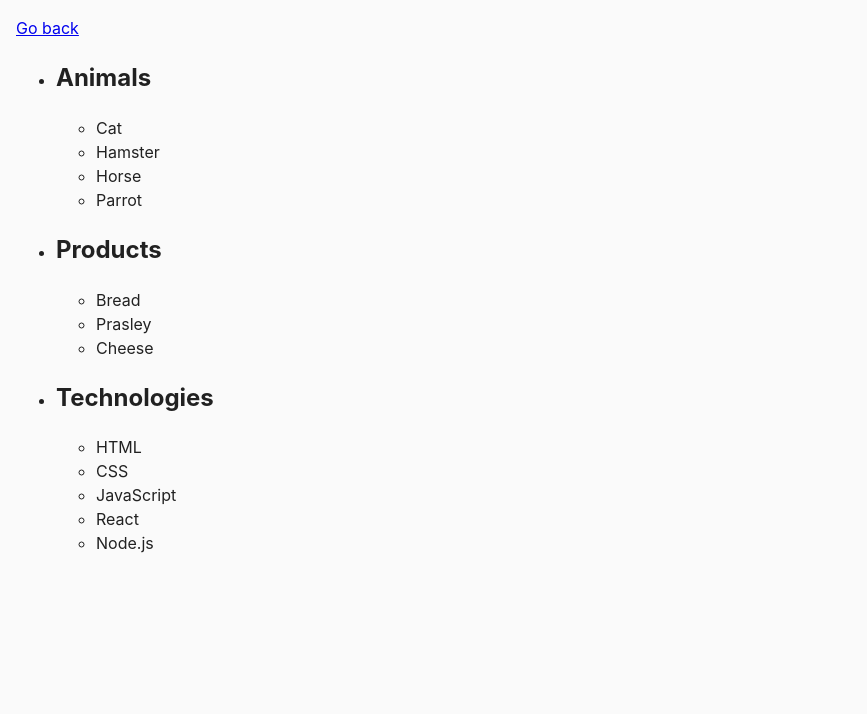
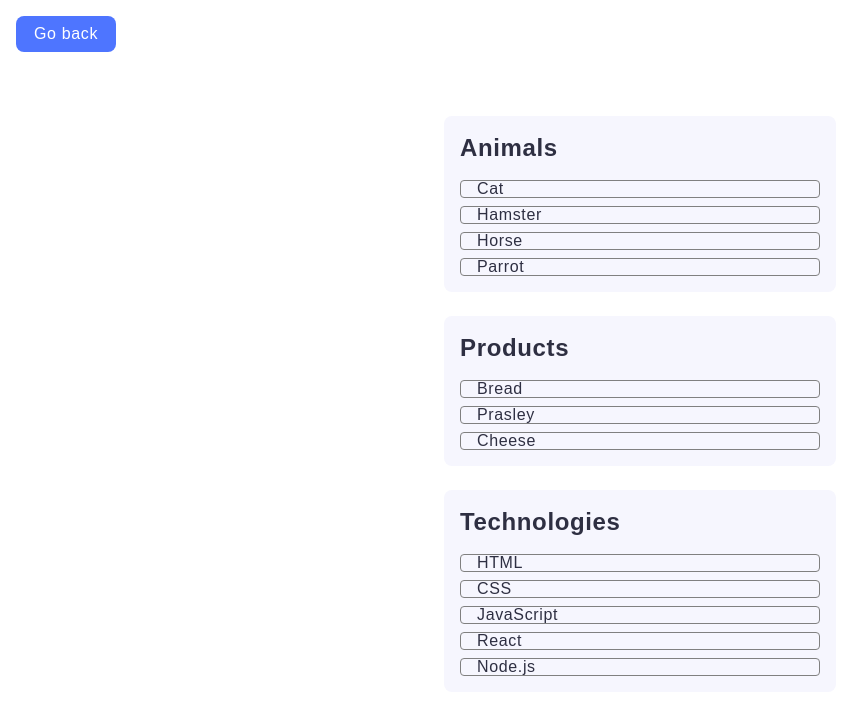
Before and after one commit to anastasiiia0/goit-js-hw-07, a plain HTML site: page task-1.html in a window 1280 px wide. Shown: the whole page, without its empty margins (0-867 px from the left). Drawn offline with Linux system fonts and the light colour scheme.

Commit message:
add html markup

```diff
--- a/css/common.css
+++ b/css/common.css
@@ -4,11 +4,56 @@
 
 body {
   margin: 16px;
-  font-family: -apple-system, BlinkMacSystemFont, 'Segoe UI', Roboto, Oxygen,
-    Ubuntu, Cantarell, 'Open Sans', 'Helvetica Neue', sans-serif;
+  /* font-family: -apple-system, BlinkMacSystemFont, 'Segoe UI', Roboto, Oxygen,
+    Ubuntu, Cantarell, 'Open Sans', 'Helvetica Neue', sans-serif; */
+  font-family: Montserrat, sans-serif;
   -webkit-font-smoothing: antialiased;
   -moz-osx-font-smoothing: grayscale;
-  background-color: #fafafa;
-  color: #212121;
+  background-color: #ffffff;
+  color: #2e2f42;
   line-height: 1.5;
+  letter-spacing: 0.04em;
 }
+
+h1,
+h2,
+h3,
+h4,
+h5,
+h6,
+p {
+  margin: 0;
+  padding: 0;
+}
+
+a {
+  color: #434455;
+  text-decoration: none;
+}
+
+button {
+  border: none;
+  cursor: pointer;
+  padding: 0;
+}
+
+ul,
+ol {
+  margin: 0;
+  padding: 0;
+  line-height: 0;
+  list-style-type: none;
+}
+
+img {
+  display: block;
+  max-width: 100%;
+  height: auto;
+  object-fit: cover;
+}
+
+body > ul {
+  display: flex;
+  flex-direction: column;
+  gap: 35px;
+}
--- /dev/null
+++ b/css/task-1.css
@@ -0,0 +1,49 @@
+body > p {
+  max-width: 100px;
+  text-align: center;
+  padding: 6px;
+  background-color: #4e75ff;
+  border-radius: 8px;
+  margin-bottom: 40px;
+}
+
+body > p > a {
+  color: #ffff;
+}
+
+#categories {
+  width: 100%;
+  max-width: 440px;
+  padding: 24px;
+  margin: 0 auto;
+  display: flex;
+  flex-direction: column;
+  gap: 24px;
+}
+
+.item {
+  padding: 16px;
+  background-color: #f6f6fe;
+  border-radius: 8px;
+}
+
+.item > h2 {
+  font-size: 24px;
+  font-weight: 600;
+  line-height: 1.33;
+  margin-bottom: 16px;
+}
+
+.item > ul {
+  display: flex;
+  flex-direction: column;
+  gap: 8px;
+}
+
+.item > ul > li {
+  border: 1px solid rgb(128, 128, 128);
+  border-radius: 4px;
+  padding: 8px 16px;
+  font-size: 16px;
+  font-weight: 400;
+}
--- /dev/null
+++ b/css/task-2.css
@@ -0,0 +1,27 @@
+body > p {
+  max-width: 100px;
+  text-align: center;
+  padding: 6px;
+  background-color: #4e75ff;
+  border-radius: 8px;
+  margin-bottom: 40px;
+}
+
+body > p > a {
+  color: #ffff;
+}
+
+.gallery {
+  max-width: 1440px;
+  padding-left: 156px;
+  padding-right: 156px;
+  display: flex;
+  flex-direction: row;
+  flex-wrap: wrap;
+  justify-content: center;
+  gap: 48px 24px;
+}
+
+.gallery > li {
+  width: calc((100% - 24px * 2) / 3);
+}
--- /dev/null
+++ b/css/task-3.css
@@ -0,0 +1,28 @@
+body > p {
+  max-width: 100px;
+  text-align: center;
+  padding: 6px;
+  background-color: #4e75ff;
+  border-radius: 8px;
+  margin-bottom: 40px;
+}
+
+body > p > a {
+  color: #ffff;
+}
+
+#name-input {
+  max-width: 408px;
+  padding: 8px 16px;
+  border: 1px solid rgb(128, 128, 128);
+  border-radius: 4px;
+  font-size: 16px;
+  font-weight: 400;
+  margin-bottom: 16px;
+}
+
+body > h1 {
+  font-size: 24px;
+  font-weight: 600;
+  line-height: 1.33;
+}
--- /dev/null
+++ b/css/task-4.css
@@ -0,0 +1,48 @@
+body > p {
+  max-width: 100px;
+  text-align: center;
+  padding: 6px;
+  background-color: #4e75ff;
+  border-radius: 8px;
+  margin-bottom: 40px;
+}
+
+body > p > a {
+  color: #ffff;
+}
+
+.login-form {
+  max-width: 408px;
+  padding: 24px;
+  margin: 0 auto;
+  display: flex;
+  flex-direction: column;
+}
+
+.login-form > label {
+  font-size: 16px;
+  font-weight: 400;
+  margin-bottom: 8px;
+}
+
+.login-form > label > input {
+  width: 100%;
+  border: 1px solid rgb(128, 128, 128);
+  border-radius: 4px;
+  padding: 8px 16px;
+  margin-bottom: 8px;
+}
+
+.login-form > button {
+  width: 86px;
+  padding: 8px 16px;
+  border-radius: 8px;
+  background: rgb(78, 117, 255);
+  color: #fff;
+  font-size: 16px;
+  font-weight: 500;
+}
+
+.login-form > button:hover {
+  background: #6c8cff;
+}
--- /dev/null
+++ b/css/task-5.css
@@ -0,0 +1,39 @@
+body > p {
+  max-width: 100px;
+  text-align: center;
+  padding: 6px;
+  background-color: #4e75ff;
+  border-radius: 8px;
+  margin-bottom: 40px;
+}
+
+body > p > a {
+  color: #ffff;
+}
+
+.widget {
+  max-width: 345px;
+  margin: 0 auto;
+  display: flex;
+  flex-direction: column;
+  justify-content: center;
+  align-items: center;
+  gap: 16px;
+  padding: 88px 100px;
+  background-color: #ffffff;
+  border-radius: 8px;
+}
+
+.widget > p {
+  font-size: 16px;
+  font-weight: 400;
+}
+
+.change-color {
+  padding: 8px 16px;
+  border-radius: 8px;
+  background: rgb(78, 117, 255);
+  color: #ffff;
+  font-size: 16px;
+  font-weight: 500;
+}
--- /dev/null
+++ b/css/task-6.css
@@ -0,0 +1,73 @@
+body > p {
+  max-width: 100px;
+  text-align: center;
+  padding: 6px;
+  background-color: #4e75ff;
+  border-radius: 8px;
+  margin-bottom: 40px;
+}
+
+body > p > a {
+  color: #ffff;
+}
+
+#controls {
+  max-width: 1440px;
+  margin: 0 auto;
+  display: flex;
+  justify-content: center;
+  gap: 16px;
+  padding: 32px;
+  border-radius: 8px;
+  background-color: #f6f6fe;
+  margin-bottom: 16px;
+}
+
+#controls > input {
+  padding: 8px 12px;
+  min-width: 150px;
+  border: 1px solid rgb(128, 128, 128);
+  border-radius: 8px;
+  font-size: 16px;
+  font-weight: 400;
+}
+
+button[data-create] {
+  min-width: 120px;
+  padding: 8px 16px;
+  border-radius: 8px;
+  background: rgb(78, 117, 255);
+  color: #ffffff;
+  font-size: 16px;
+  font-weight: 500;
+}
+
+button[data-create]:hover {
+  background-color: #6c8cff;
+}
+
+button[data-destroy] {
+  min-width: 120px;
+  padding: 8px 16px;
+  border-radius: 8px;
+  background: #ff4e4e;
+  color: #ffffff;
+  font-size: 16px;
+  font-weight: 500;
+}
+
+button[data-destroy]:hover {
+  background-color: #ff7070;
+}
+
+#boxes {
+  max-width: 1440px;
+  margin: 0 auto;
+  display: flex;
+  flex-wrap: wrap;
+  justify-content: center;
+  gap: 16px;
+  padding: 32px;
+  border-radius: 8px;
+  background-color: #f6f6fe;
+}
--- a/js/task-2.js
+++ b/js/task-2.js
@@ -35,6 +35,8 @@ function addImages() {
     image.classList.add('gallery-list-img');
     image.src = item.url;
     image.alt = item.alt;
+    image.style.width = '360px';
+    image.style.height = '300px';
 
     listItem.append(image);
     galleryList.append(listItem);
--- a/task-1.html
+++ b/task-1.html
@@ -6,6 +6,7 @@
     <meta name="viewport" content="width=device-width, initial-scale=1.0" />
     <title>Task 1</title>
     <link rel="stylesheet" href="./css/common.css" />
+    <link rel="stylesheet" href="./css/task-1.css" />
   </head>
   <body>
     <p><a href="./index.html">Go back</a></p>
```
Also changed, not shown: index.html (+8 -0 lines), task-2.html (+1 -0 lines), task-3.html (+1 -0 lines), task-4.html (+1 -0 lines), task-5.html (+1 -0 lines), task-6.html (+1 -0 lines).
